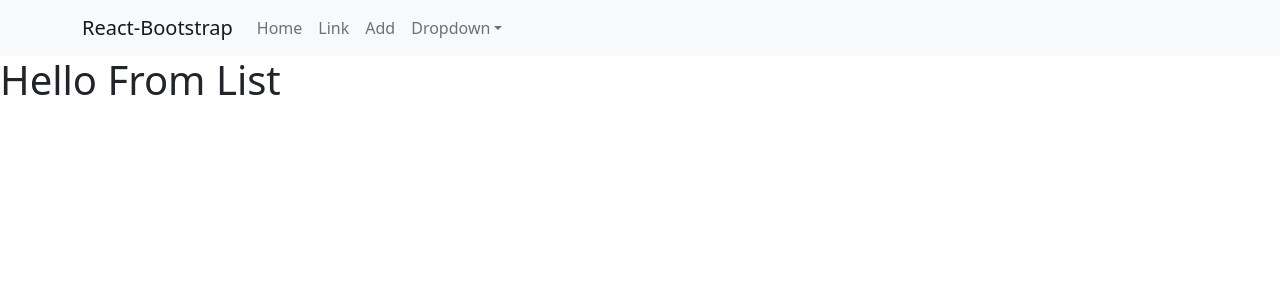
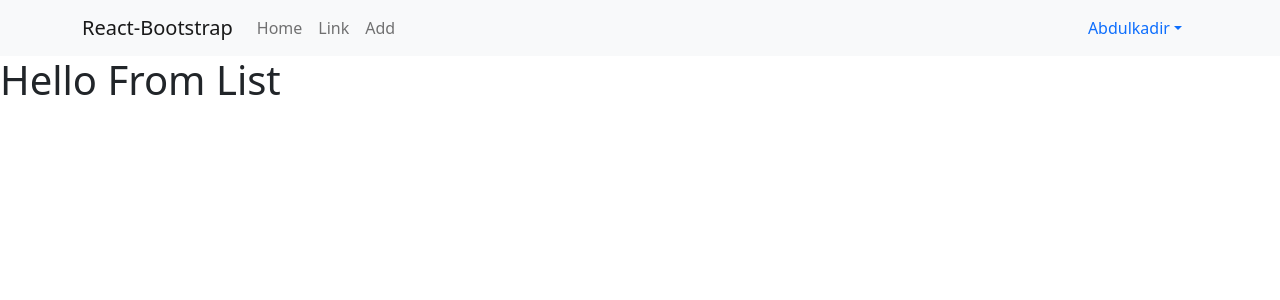
Before and after one commit to nuunedotdev/ReactJS-Learn, a JavaScript app: page / in a window 1280 px wide. Shown: the top 300 px of the page. Built offline with nearby package versions, Linux system fonts and the light colour scheme; the HTML template or start-up script is replaced by a standard one.

Commit message:
Made Some Change on TopNavbar

```diff
--- a/src/components/app-layouts/TopNavbar.js
+++ b/src/components/app-layouts/TopNavbar.js
@@ -1,6 +1,9 @@
 import { Navbar, Container, Nav, NavDropdown } from 'react-bootstrap';
+import { BrowserRouter as Router, Route } from 'react-router-dom';
 
 function TopNavbar() {
+
+    const name = "Abdulkadir";
     return (
         <>
             <Navbar bg="light" expand="lg">
@@ -8,19 +11,27 @@ function TopNavbar() {
                     <Navbar.Brand href="#home">React-Bootstrap</Navbar.Brand>
                     <Navbar.Toggle aria-controls="basic-navbar-nav" />
                     <Navbar.Collapse id="basic-navbar-nav">
-                    <Nav className="me-auto">
-                        <Nav.Link href="/">Home</Nav.Link>
-                        <Nav.Link href="#link">Link</Nav.Link>
-                        <Nav.Link href="/add">Add</Nav.Link>
-                        <NavDropdown title="Dropdown" id="basic-nav-dropdown">
-                        <NavDropdown.Item href="#action/3.1">Action</NavDropdown.Item>
-                        <NavDropdown.Item href="#action/3.2">Another action</NavDropdown.Item>
-                        <NavDropdown.Item href="#action/3.3">Something</NavDropdown.Item>
-                        <NavDropdown.Divider />
-                        <NavDropdown.Item href="#action/3.4">Separated link</NavDropdown.Item>
+
+                        <Nav className="me-auto">
+                            <Nav.Link href="/">Home</Nav.Link>
+                            <Nav.Link href="#link">Link</Nav.Link>
+                            <Nav.Link href="/add">Add</Nav.Link>
+                        </Nav>
+
+                    </Navbar.Collapse>
+
+                    <Navbar.Collapse className="justify-content-end">
+
+                        <NavDropdown title={ name } id="basic-nav-dropdown">
+
+                            <NavDropdown.Item href="#action/3.2">My Account</NavDropdown.Item>
+                            <NavDropdown.Item href="#action/3.3">Change Password</NavDropdown.Item>
+                            <NavDropdown.Divider />
+                            <NavDropdown.Item href="https://google.com/"> Sign Out</NavDropdown.Item>
                         </NavDropdown>
-                    </Nav>
+
                     </Navbar.Collapse>
+
                 </Container>
             </Navbar>
         </>
```
